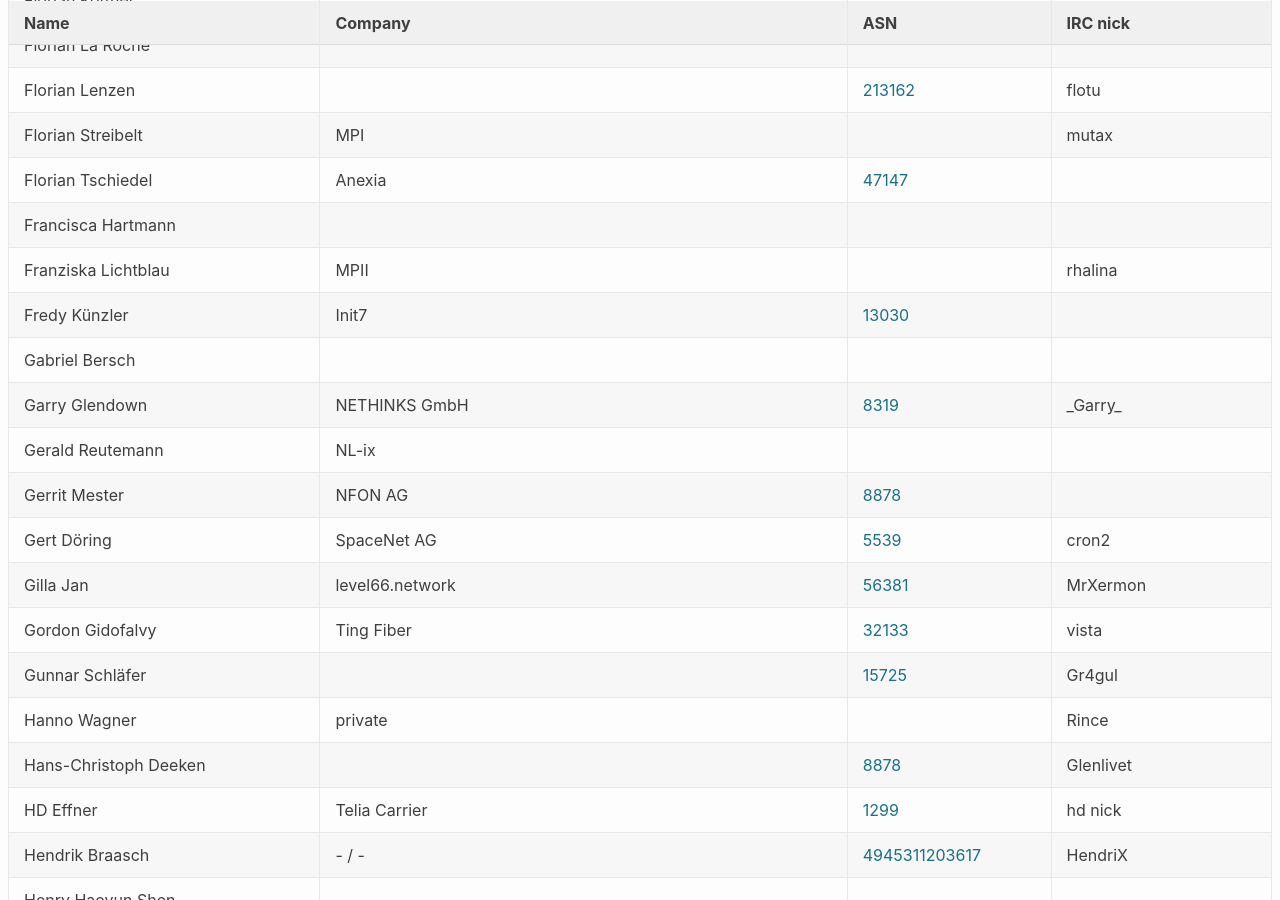
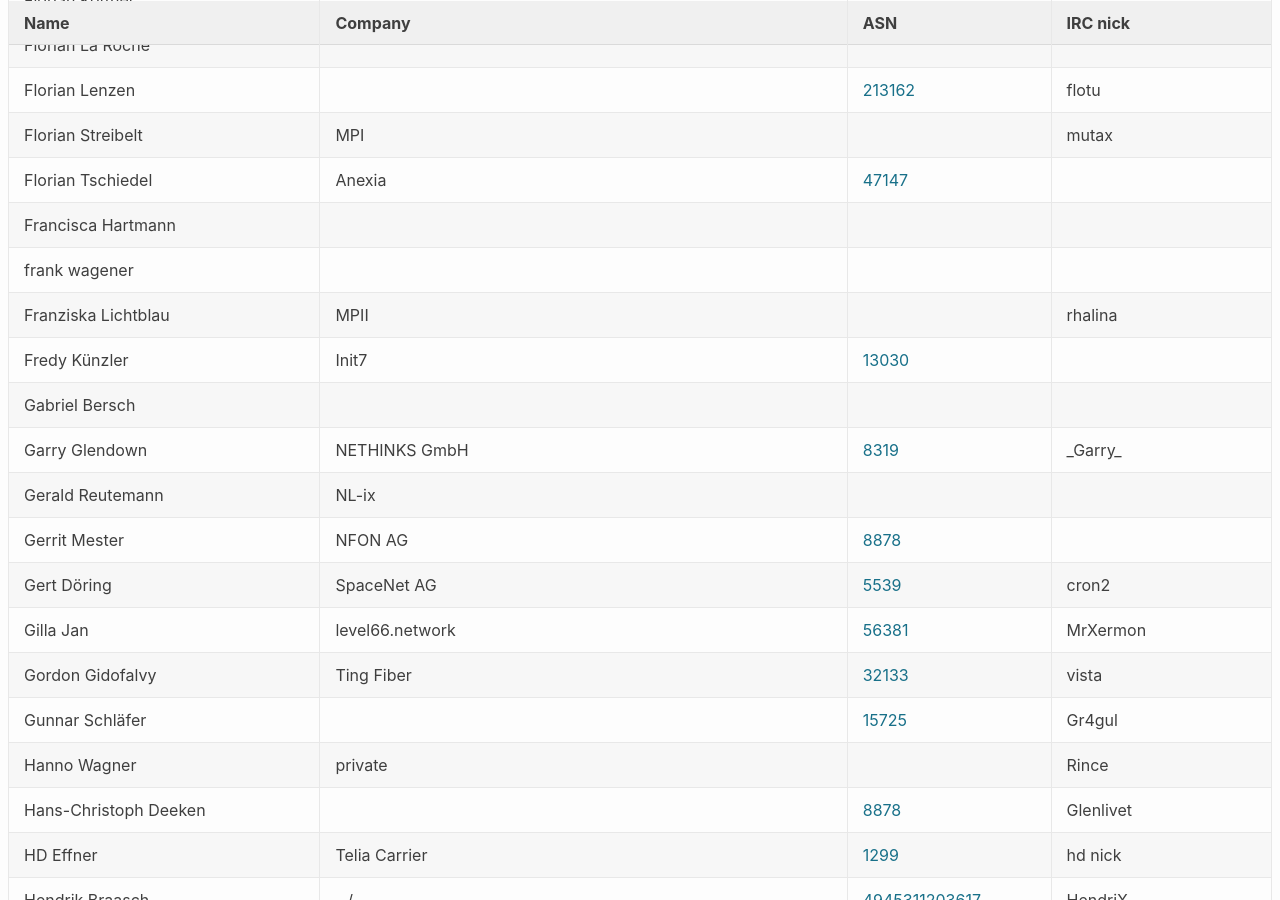
Before and after one commit to denog/pretix-attendeelist, a Jekyll site: the page built from index.markdown, in a window 1280 px wide and 900 px high, scrolled down 3358 px. Built offline with Jekyll 4.4.1, drawn with Linux system fonts in a browser that asks for light colours.

Commit message:
Latest data: Mon Oct 19 16:33:29 UTC 2020

```diff
--- a/_data/attendees.json
+++ b/_data/attendees.json
@@ -432,6 +432,12 @@
     "asn": null
   },
   {
+    "name": "frank wagener",
+    "company": null,
+    "irc": null,
+    "asn": null
+  },
+  {
     "name": "Franziska Lichtblau",
     "company": "MPII",
     "irc": "rhalina",
```
